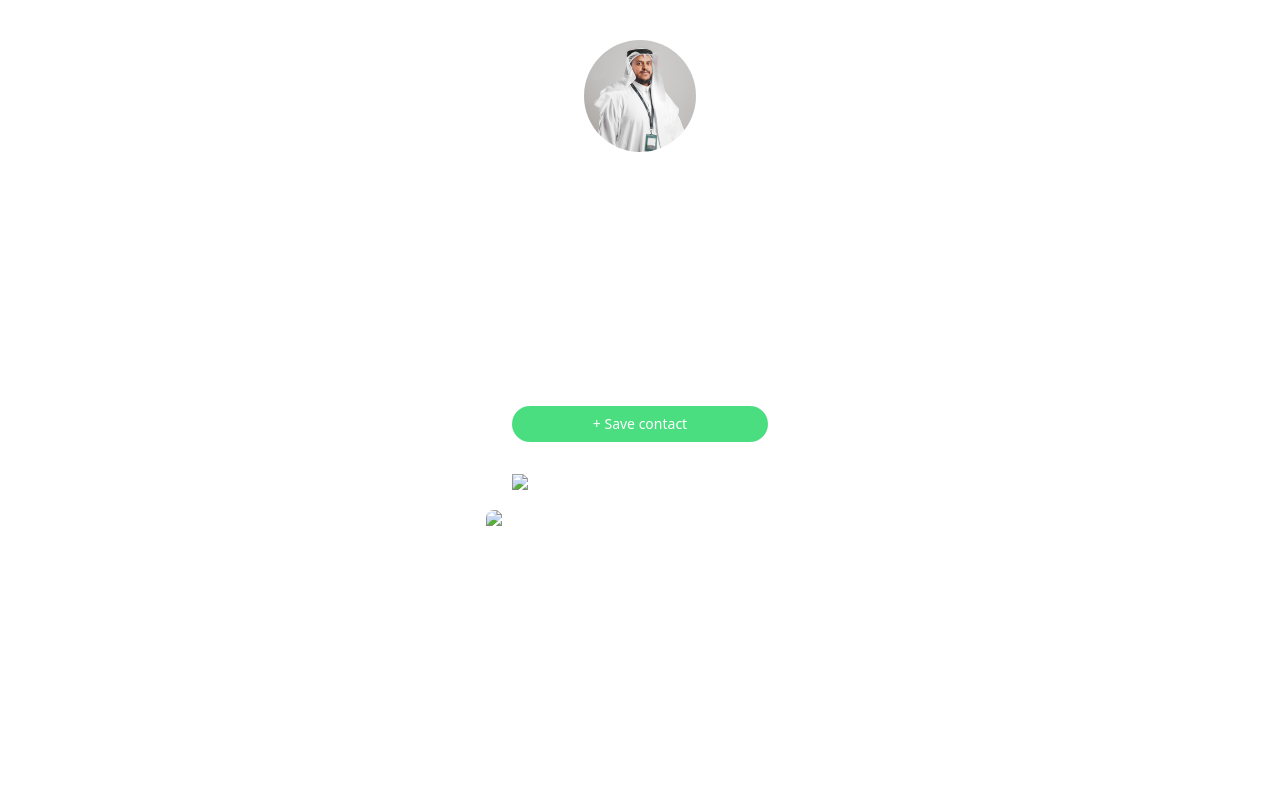
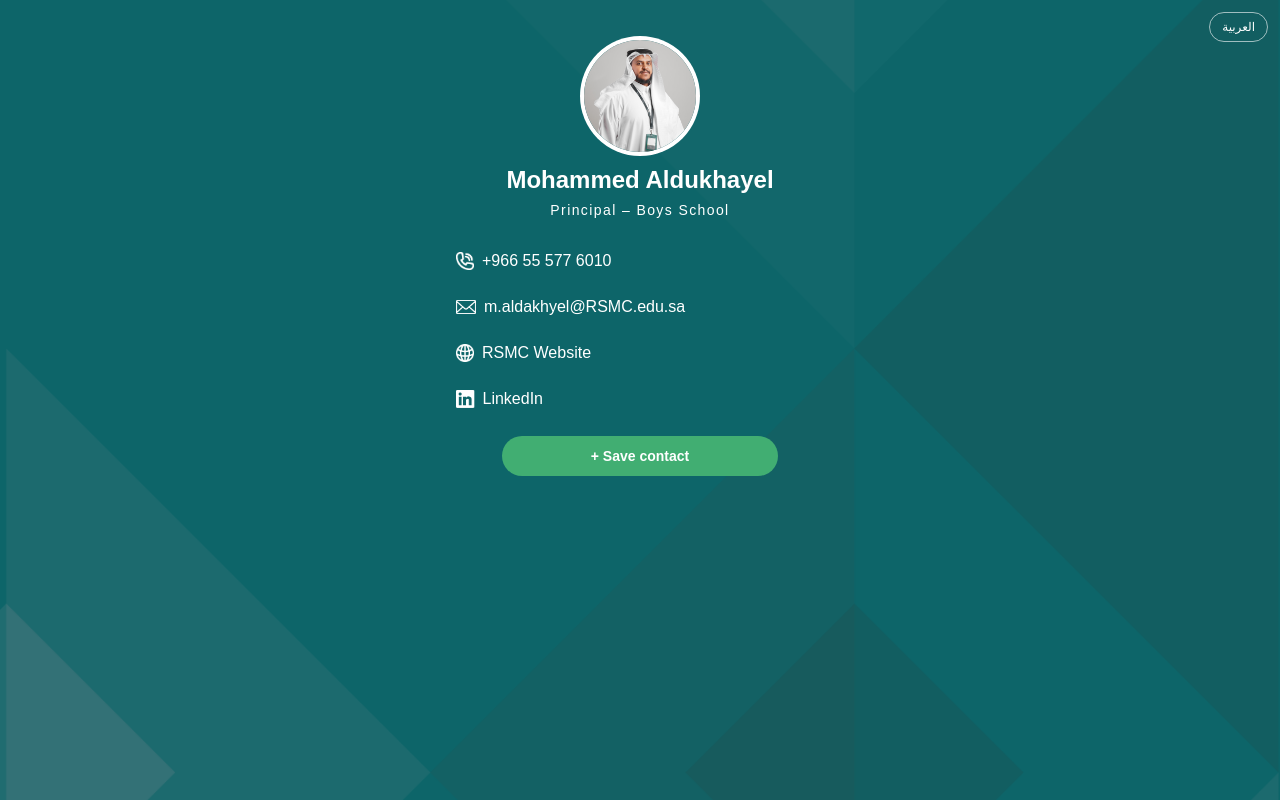
Before and after one commit to RiyadhSchoolsMiskCity/Mohammed-Aldukhayel, a plain HTML site: page index.html in a window 1280 px wide. Drawn offline with nearby package versions, Linux system fonts and the light colour scheme.

Commit message:
Update index.html

```diff
--- a/index.html
+++ b/index.html
@@ -5,97 +5,89 @@
   <meta name="viewport" content="width=device-width, initial-scale=1" />
   <title>Mohammed Aldukhayel – Contact Card</title>
   <script src="https://cdn.tailwindcss.com"></script>
-<meta name="theme-color" content="#006166" />
+  <meta name="theme-color" content="#0D6569" />
   <style>
+    html, body { margin: 0; padding: 0; min-height: 100vh; }
     body {
-    background: url("Background .png") no-repeat center center fixed;
+      background-color: #0D6569;
+      background-image: url("BC.png");
       background-size: cover;
+      background-repeat: no-repeat;
+      background-position: center;
       overflow-y: auto;
       color: white;
+      font-family: 'Tajawal', sans-serif;
     }
     a { text-decoration: none; color: #fff; }
     a:hover { opacity:.85; }
     .icon-img { height:18px; filter:brightness(0) invert(1); }
-  .icon-email { width:20px; height:auto; filter:brightness(0) invert(1); }
+    .icon-email { width:20px; filter:brightness(0) invert(1); }
   </style>
 </head>
 
 <body class="min-h-screen flex items-start justify-center p-4">
-  <!-- Switch to Arabic -->
   <a href="arabic.html"
      class="fixed top-3 right-3 px-3 py-1.5 rounded-full border border-white/60 text-xs font-medium">
     العربية
   </a>
 
-  <main class="w-full max-w-sm mx-auto text-white">
-    <div class="text-center">
-      <img src="Mohammed.png" alt="Mohammed Aldukhayel"
-           class="w-28 h-28 rounded-full ring-4 ring-white object-cover mx-auto mt-6" />
+  <main class="w-full max-w-sm mx-auto text-white pb-40 text-center">
+    <img src="Mohammed.png" class="w-28 h-28 rounded-full ring-4 ring-white object-cover mx-auto mt-6" />
     <h1 class="mt-3 text-2xl font-semibold">Mohammed Aldukhayel</h1>
-      <h2 class="tracking-widest text-sm text-white mt-1">
-        Boys School Principal at Riyadh Schools Misk City
-      </h2>
-    </div>
+    <h2 class="text-sm tracking-widest mt-1">Principal – Boys School</h2>
 
-    <!-- Links -->
-    <div class="mt-6 space-y-3 text-left text-[13px]">
-      <a href="tel:+966555776010" class="flex items-center gap-2">
-        <img src="Picture1.png" class="icon-img" alt="Phone Icon" />
-        <span>+966 55 577 6010</span>
+    <div class="mt-5 space-y-1 text-left text-base leading-relaxed">
+      <a href="tel:+966555776010" class="flex items-center gap-2 hover:bg-white/5 p-2 rounded-lg">
+        <img src="Picture1.png" class="icon-img" />
+        <span class="font-medium">+966 55 577 6010</span>
       </a>
-      <a href="mailto:m.aldakhyil@RSMC.edu.sa" class="flex items-center gap-2">
-        <img src="Picture2.png" class="icon-email" alt="Email Icon" />
-        <span>m.aldakhyil@RSMC.edu.sa</span>
+
+      <a href="mailto:m.aldakhyel@RSMC.edu.sa"
+         class="flex items-center gap-2 hover:bg-white/5 p-2 rounded-lg">
+        <img src="Picture2.png" class="icon-email" />
+        <span class="font-medium break-all">m.aldakhyel@RSMC.edu.sa</span>
       </a>
-      <a href="https://rsg.edu.sa/RSMiskCity/" target="_blank" class="flex items-center gap-2">
-        <img src="Picture3.png" class="icon-img" alt="Website Icon" />
-        <span>Website</span>
+
+      <a href="https://rsg.edu.sa/RSMiskCity/" target="_blank"
+   class="flex items-center gap-2 hover:bg-white/5 p-2 rounded-lg">
+  <img src="Picture3.png" class="icon-img" />
+  <span class="font-medium">RSMC Website</span>
 </a>
-      <a href="https://sa.linkedin.com/in/mohammed-aldakhyil-1b18a9135" target="_blank" class="flex items-center gap-2">
-        <img src="Picture4.png" class="icon-img" alt="LinkedIn Icon" />
-        <span>LinkedIn</span>
+
+      <a href="https://sa.linkedin.com/in/mohammed-aldakhyil-1b18a9135" target="_blank"
+         class="flex items-center gap-2 hover:bg-white/5 p-2 rounded-lg">
+        <img src="Picture4.png" class="icon-img" />
+        <span class="font-medium">LinkedIn</span>
       </a>
     </div>
 
-    <!-- Save contact -->
     <button id="saveBtn"
-      class="mt-7 w-2/3 mx-auto block rounded-full bg-green-400 text-white font-medium py-2 text-sm active:scale-[0.99] hover:bg-green-300 transition">
+      class="mt-4 w-[72%] mx-auto block rounded-full py-2.5 text-sm font-semibold"
+      style="background-color:#41AE72;">
       + Save contact
     </button>
-
-    <!-- Logos -->
-    <div class="mt-8 flex flex-col items-center gap-3 mb-8">
-      <img src="RSMC Logo.png" alt="Riyadh Schools Misk City" class="w-2/3 mx-auto block" />
-      <img src="أيقونات-١٩.png" alt="Misk and Riyadh Schools Group"
-           class="w-4/5 mx-auto block rounded-lg" />
-    </div>
   </main>
 
   <script>
-  document.getElementById('saveBtn').addEventListener('click', () => {
+    document.getElementById("saveBtn").addEventListener("click", () => {
       const vcard = [
-      'BEGIN:VCARD',
-      'VERSION:3.0',
-      'N:Aldukhayel;Mohammed;;;',
-      'FN:Mohammed Aldukhayel',
-      'TITLE:Boys School Principal',
-      'ORG:Riyadh Schools Misk City',
-      'TEL;TYPE=CELL,VOICE:+966555776010',
-      'EMAIL;TYPE=INTERNET:m.aldakhyil@RSMC.edu.sa',
-      'URL:https://rsg.edu.sa/RSMiskCity/',
-      'item1.URL:https://sa.linkedin.com/in/mohammed-aldakhyil-1b18a9135',
-      'item1.X-ABLabel:LinkedIn',
-      'END:VCARD'
-    ].join('\n');
+        "BEGIN:VCARD","VERSION:3.0",
+        "N:Aldukhayel;Mohammed;;;","FN:Mohammed Aldukhayel",
+        "ORG:Riyadh Schools Misk City",
+        "TITLE:Principal – Boys School",
+        "TEL;TYPE=cell:+966555776010",
+        "EMAIL;TYPE=INTERNET:m.aldakhyel@RSMC.edu.sa",
+        "URL:https://sa.linkedin.com/in/mohammed-aldakhyil-1b18a9135",
+        "END:VCARD",
+      ].join("\\n");
 
-    const blob = new Blob([vcard], { type:'text/vcard;charset=utf-8' });
+      const blob = new Blob([vcard], { type: "text/vcard;charset=utf-8" });
       const url = URL.createObjectURL(blob);
-    const a = document.createElement('a');
+      const a = document.createElement("a");
       a.href = url;
-    a.download = 'Mohammed_Aldukhayel.vcf';
-    document.body.appendChild(a);
+      a.download = "Mohammed_Aldukhayel.vcf";
       a.click();
-    setTimeout(() => { URL.revokeObjectURL(url); a.remove(); }, 1500);
+      URL.revokeObjectURL(url);
     });
   </script>
 </body>
```
Lines whose indentation alone changed are shown as unchanged.
